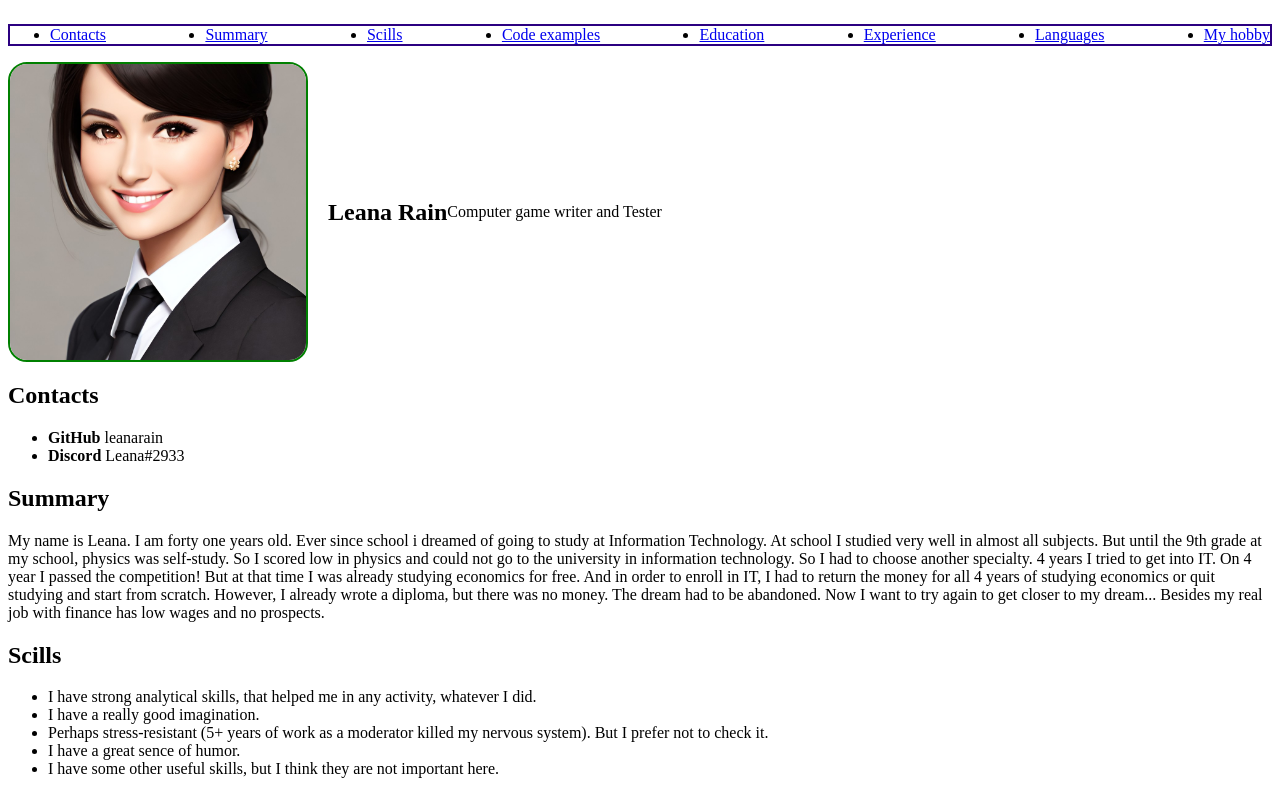
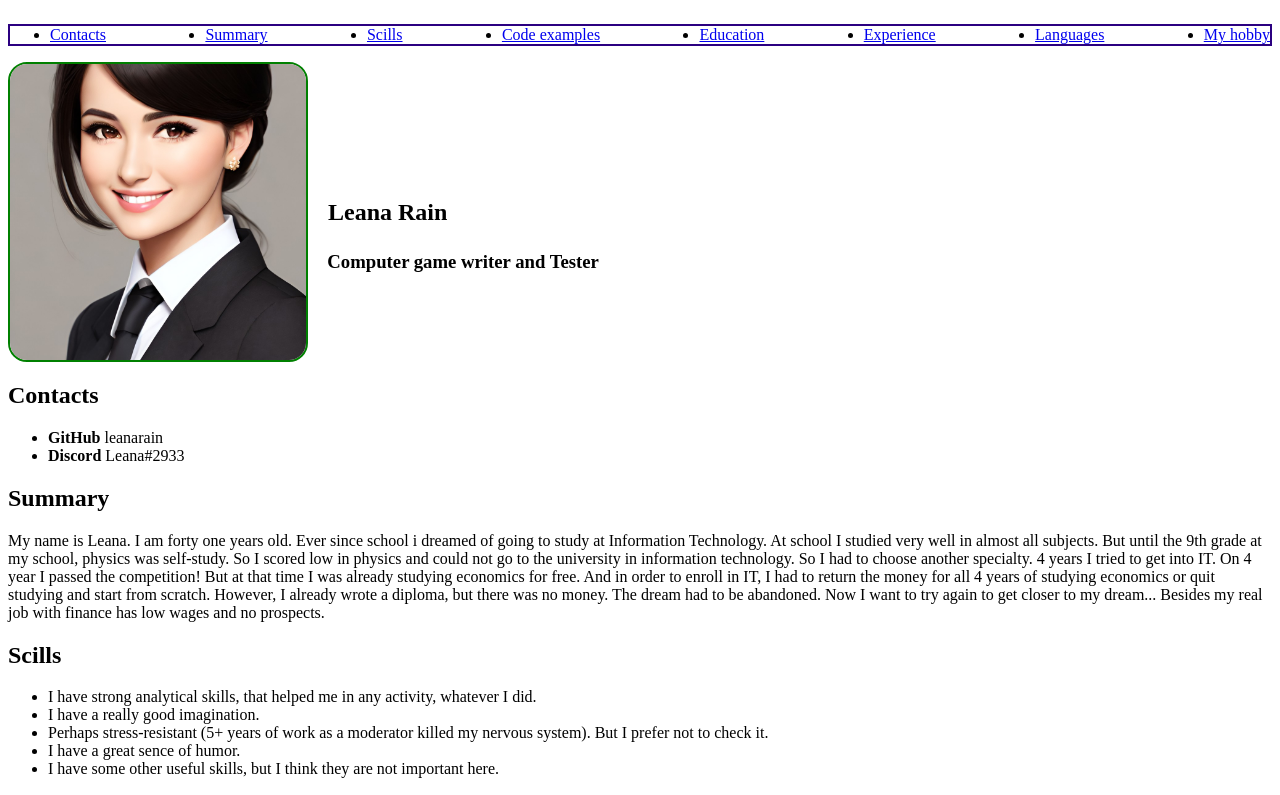
Before and after one commit to LeanaRain/rsschool-cv, a plain HTML site: page index.html in a window 1280 px wide. Shown: the top 795 px of the page. Drawn offline with Linux system fonts and the light colour scheme.

Commit message:
feat: add new position title

```diff
--- a/index.html
+++ b/index.html
@@ -45,7 +45,7 @@
             <section class="profile">
                 <img class="profile-img" src="../assets/img/my photo.jpg" alt="my photo">
                 <h1 class="profile-name">Leana Rain</h1>
-                <transfer class="profile-title">Computer game writer and Tester</transfer>
+                <h3 class="profile-title">Computer game writer and Tester</h3>
             </section>
             <section id="contacts" class="contacts">
                 <h2 class="#Contacts">Contacts</h2>
--- a/style.css
+++ b/style.css
@@ -38,3 +38,8 @@ body {
     align-items: center;
     border: 2px solid rgb(43, 0, 128);
 }
+.profile-title {
+    position: relative;
+    bottom: -50px;
+    left: -120px;
+    }
```
